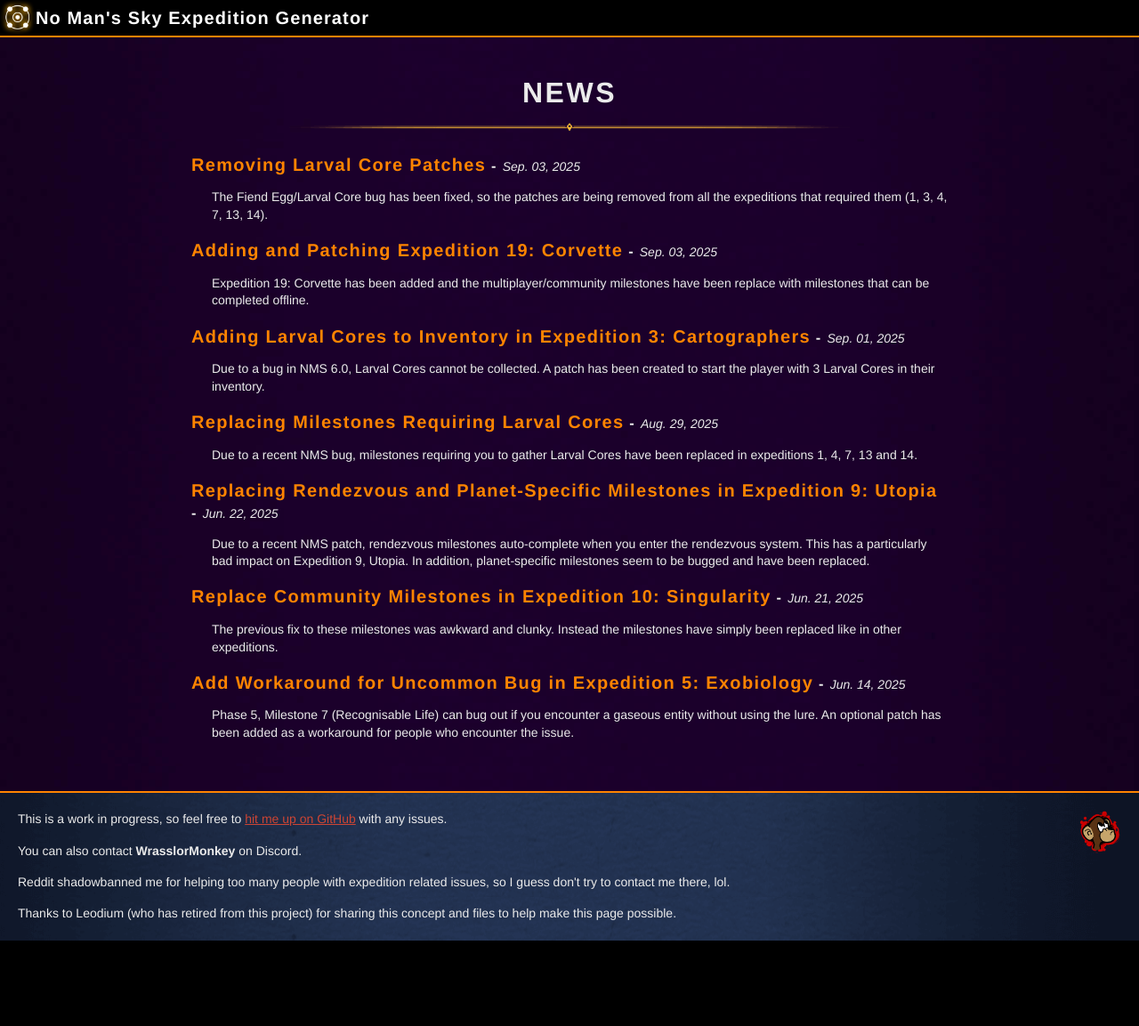
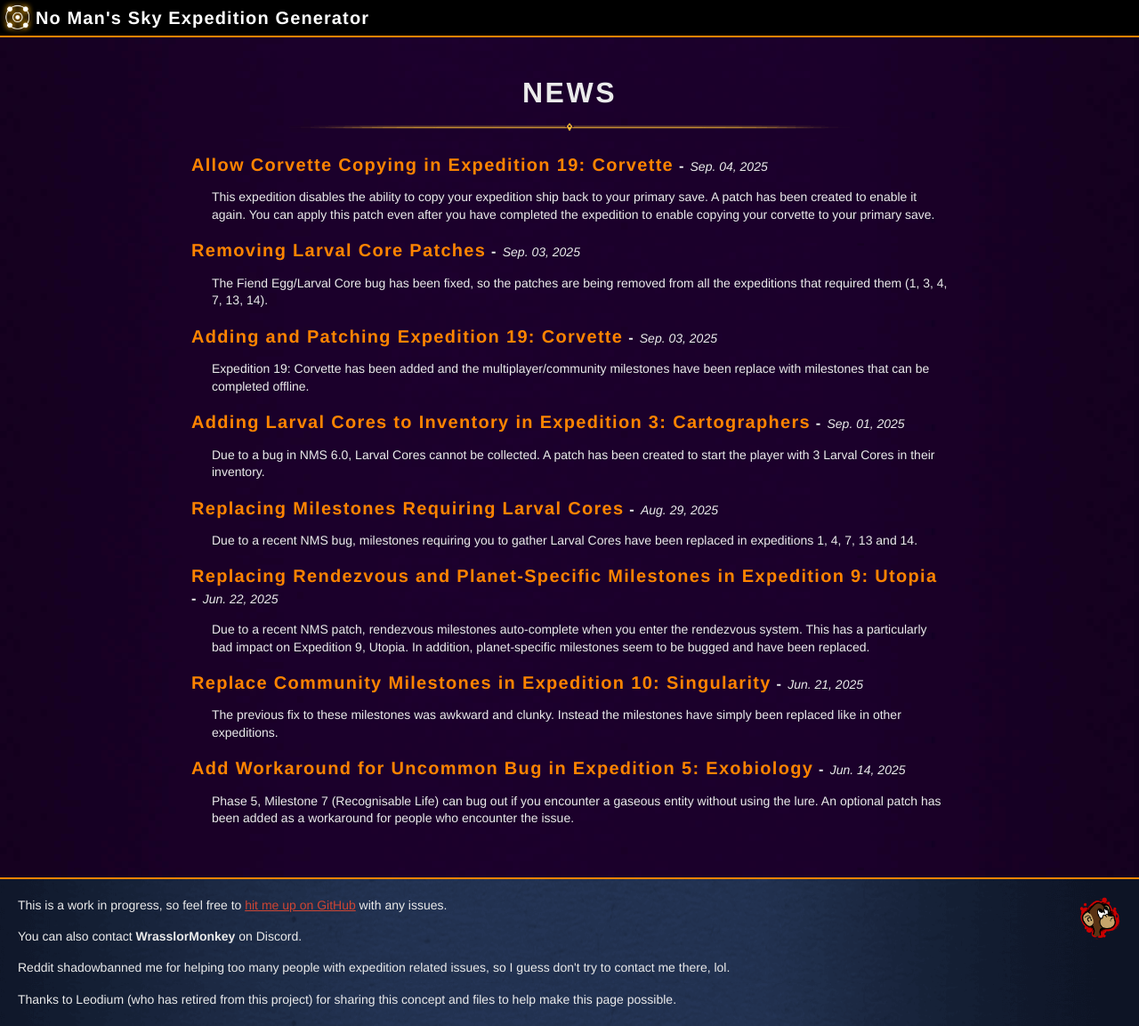
Before and after one commit to cwmonkey/nms-expeditions, a Jekyll site: the page built from news/index.html, in a window 1280 px wide. Shown: the whole page at 89% size. Built offline with Jekyll 4.4.1, drawn with Linux system fonts in a browser that asks for light colours; some web fonts are replaced; before the commit the page ends 1057 px from its top, so only the background shows below that.

Commit message:
Add patch to enable ship copying in exp 19

```diff
--- a/_data/expeditions.yml
+++ b/_data/expeditions.yml
@@ -250,8 +250,14 @@
   json: 19_corvette.json
   notice: >
           * The multiplayer and comunity milestones cannot be completed offline. A patch has been created to replace them.
+
+          * This expedition disables the ability to copy your expedition ship back to your primary save. A patch has been created to enable it again. You can apply this patch even after you have completed the expedition to enable copying your corvette to your primary save.
   patches:
    - id: 19_corvette_replace_community_multiplayer_milestones
      json: 19_corvette.replace_community_multiplayer_milestones.patch.json
      description: Replace community and multiplayer milestones (Recommended)
      checked: 1
+   - id: 19_corvette_allow_ship_transfer
+     json: 19_corvette.allow_ship_transfer.patch.json
+     description: Allow expedition to primary save ship copying
+     checked: 0
--- /dev/null
+++ b/_includes/19_corvette.allow_ship_transfer.patch.json
@@ -0,0 +1,3 @@
+{
+  "AllowSaveContextShipTransfer": true
+}
```
Also changed, not shown: _posts/2025-09-04-enable-corvette-copying.md (added, +7 -0 lines).
